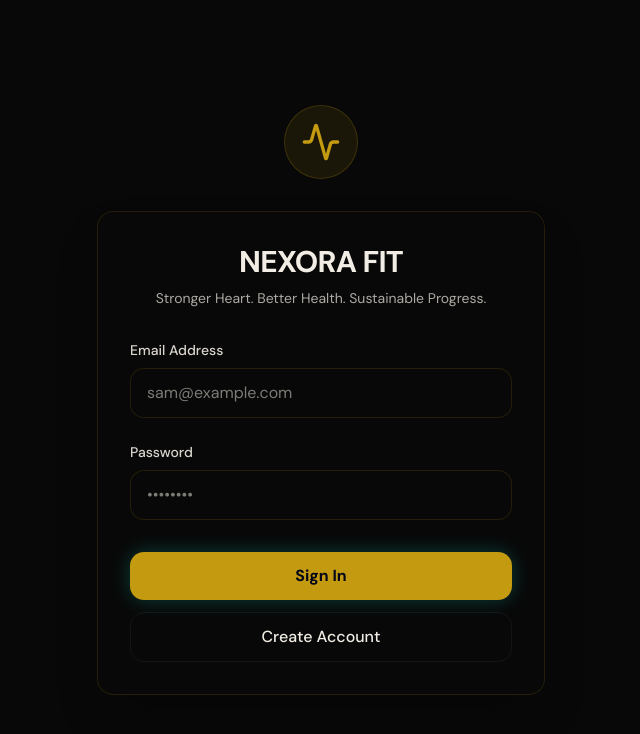
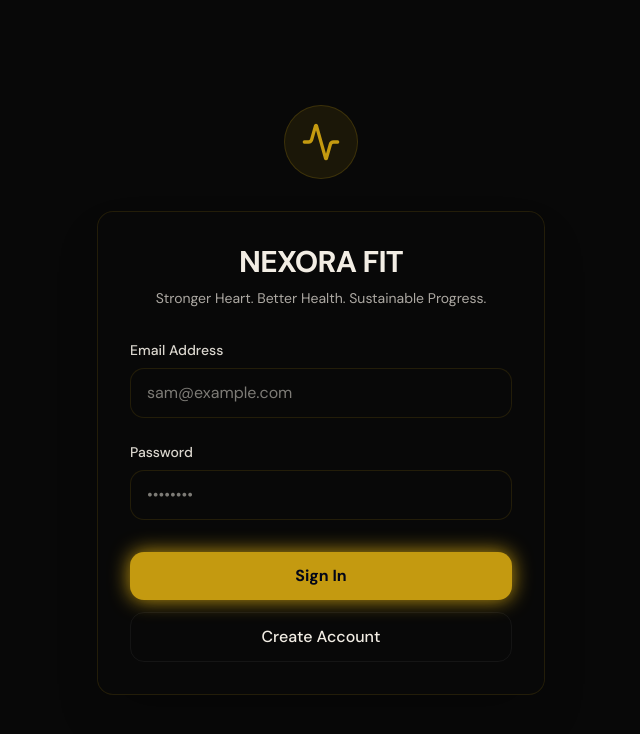
Before and after one commit to samieltayeb-oss/nexora-fit, a Next.js app: page /login in a window 1280 px wide. Shown: the top 734 px of the page, without its empty margins (319-959 px from the left). Built offline with nearby package versions, Linux system fonts and the light colour scheme.

Commit message:
fix(ui): remove legacy teal accents from login page

```diff
--- a/src/app/login/page.tsx
+++ b/src/app/login/page.tsx
@@ -32,7 +32,7 @@ export default async function LoginPage({
                 name="email"
                 type="email"
                 required
-                className="w-full bg-background border border-border rounded-xl px-4 py-3 text-foreground focus:outline-none focus:ring-2 focus:ring-teal-500/50 focus:border-primary transition-colors"
+                className="w-full bg-background border border-border rounded-xl px-4 py-3 text-foreground focus:outline-none focus:ring-2 focus:ring-primary/50 focus:border-primary transition-colors"
                 placeholder="sam@example.com"
               />
             </div>
@@ -46,13 +46,13 @@ export default async function LoginPage({
                 name="password"
                 type="password"
                 required
-                className="w-full bg-background border border-border rounded-xl px-4 py-3 text-foreground focus:outline-none focus:ring-2 focus:ring-teal-500/50 focus:border-primary transition-colors"
+                className="w-full bg-background border border-border rounded-xl px-4 py-3 text-foreground focus:outline-none focus:ring-2 focus:ring-primary/50 focus:border-primary transition-colors"
                 placeholder="••••••••"
               />
             </div>
 
             {resolvedSearchParams?.error && (
-              <div className="bg-red-500/10 border border-red-500/20 text-red-400 text-sm p-3 rounded-lg text-center">
+              <div className="bg-error/10 border border-error/20 text-error text-sm p-3 rounded-lg text-center">
                 {resolvedSearchParams.error}
               </div>
             )}
@@ -60,7 +60,7 @@ export default async function LoginPage({
             <div className="flex flex-col gap-3 pt-2">
               <button
                 formAction={login}
-                className="w-full bg-primary hover:bg-primary text-slate-950 font-semibold py-3 px-4 rounded-xl transition-all shadow-[0_0_20px_rgba(20,184,166,0.3)] hover:shadow-[0_0_30px_rgba(20,184,166,0.5)] active:scale-[0.98]"
+                className="w-full bg-primary hover:bg-primary-hover text-slate-950 font-bold py-3 px-4 rounded-xl transition-all shadow-[0_0_20px_var(--color-primary)] hover:shadow-[0_0_30px_var(--color-primary)] active:scale-[0.98]"
               >
                 Sign In
               </button>
```
